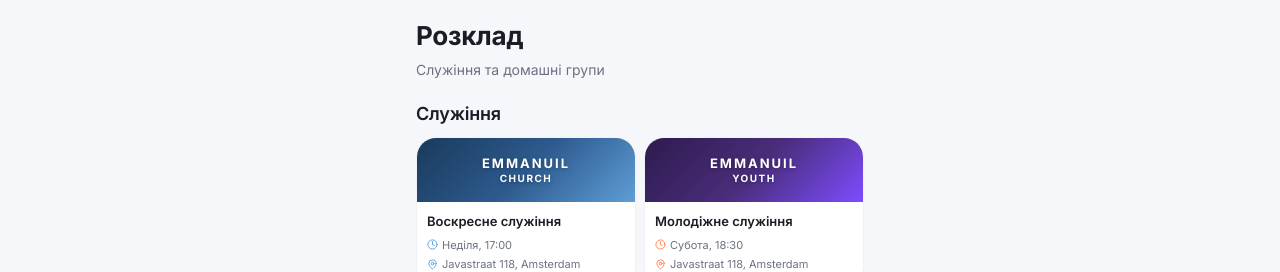
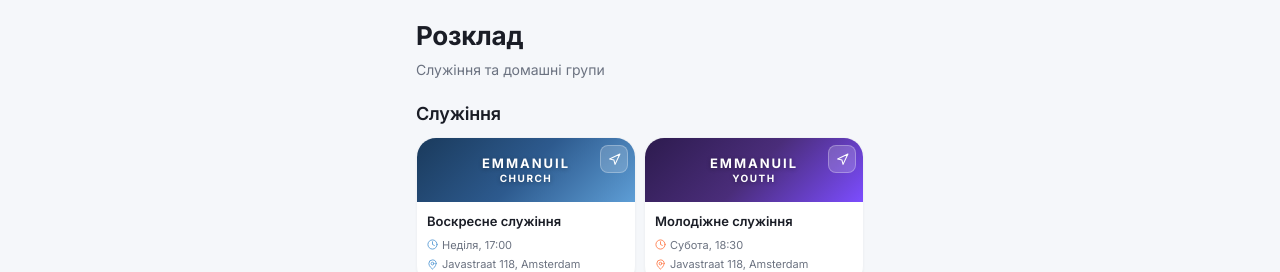
Before and after one commit to jacquesrouxwp/emmanuil-amsterdam, a React (Vite) app: page /schedule in a window 1280 px wide. Shown: the top 272 px of the page. Built offline with nearby package versions, Linux system fonts and the light colour scheme; no server answers.

Commit message:
Add Maps button on service brand headers

```diff
--- a/src/pages/SchedulePage.tsx
+++ b/src/pages/SchedulePage.tsx
@@ -83,12 +83,26 @@ export function SchedulePage() {
             return (
               <motion.div key={s.id} className="card" initial={{ opacity: 0, y: 8 }} animate={{ opacity: 1, y: 0 }} transition={{ delay: i * 0.05 }} style={{ padding: 0, overflow: 'hidden', flex: 1, minWidth: 0 }}>
                 {s.brandName && (
-                  <div style={{ height: 64, background: s.brandGradient, display: 'flex', alignItems: 'center', justifyContent: 'center' }}>
+                  <div style={{ height: 64, background: s.brandGradient, display: 'flex', alignItems: 'center', justifyContent: 'center', position: 'relative' }}>
                     <div style={{ textAlign: 'center', color: '#fff', textShadow: '0 1px 4px rgba(0,0,0,0.3)' }}>
                       {s.brandName.split('\n').map((line, li) => (
                         <div key={li} style={{ fontSize: li === 0 ? 13 : 10, fontWeight: 800, letterSpacing: li === 0 ? 2 : 1.5, lineHeight: 1.3 }}>{line}</div>
                       ))}
                     </div>
+                    <button
+                      onClick={(e) => { e.stopPropagation(); hapticFeedback('light'); openLink(`https://maps.google.com/?q=${encodeURIComponent(s.address)}`); }}
+                      style={{
+                        position: 'absolute', top: 7, right: 7,
+                        width: 28, height: 28, borderRadius: 8,
+                        display: 'flex', alignItems: 'center', justifyContent: 'center',
+                        background: 'rgba(255,255,255,0.18)',
+                        border: '1px solid rgba(255,255,255,0.28)',
+                        cursor: 'pointer',
+                        backdropFilter: 'blur(4px)',
+                      }}
+                    >
+                      <Navigation size={13} color="#fff" />
+                    </button>
                   </div>
                 )}
                 <div style={{ padding: '10px 10px 12px' }}>
```
